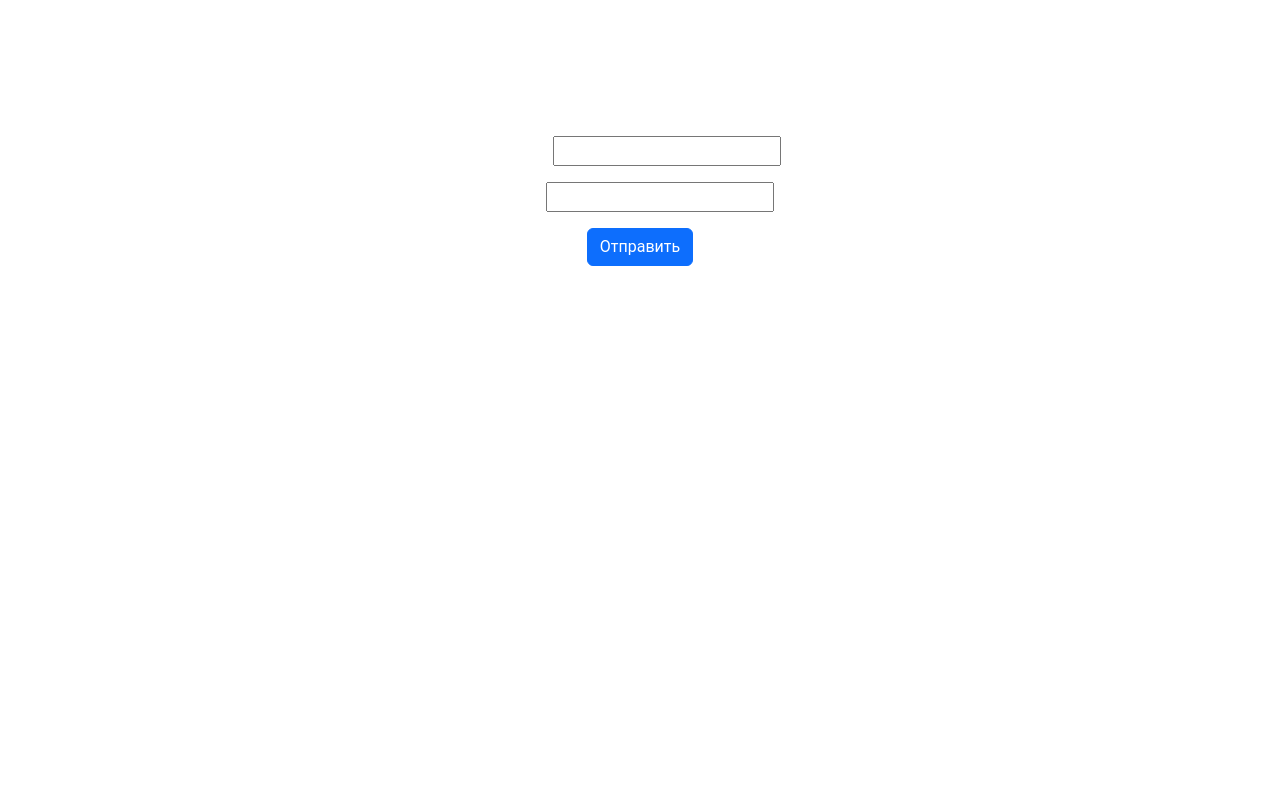
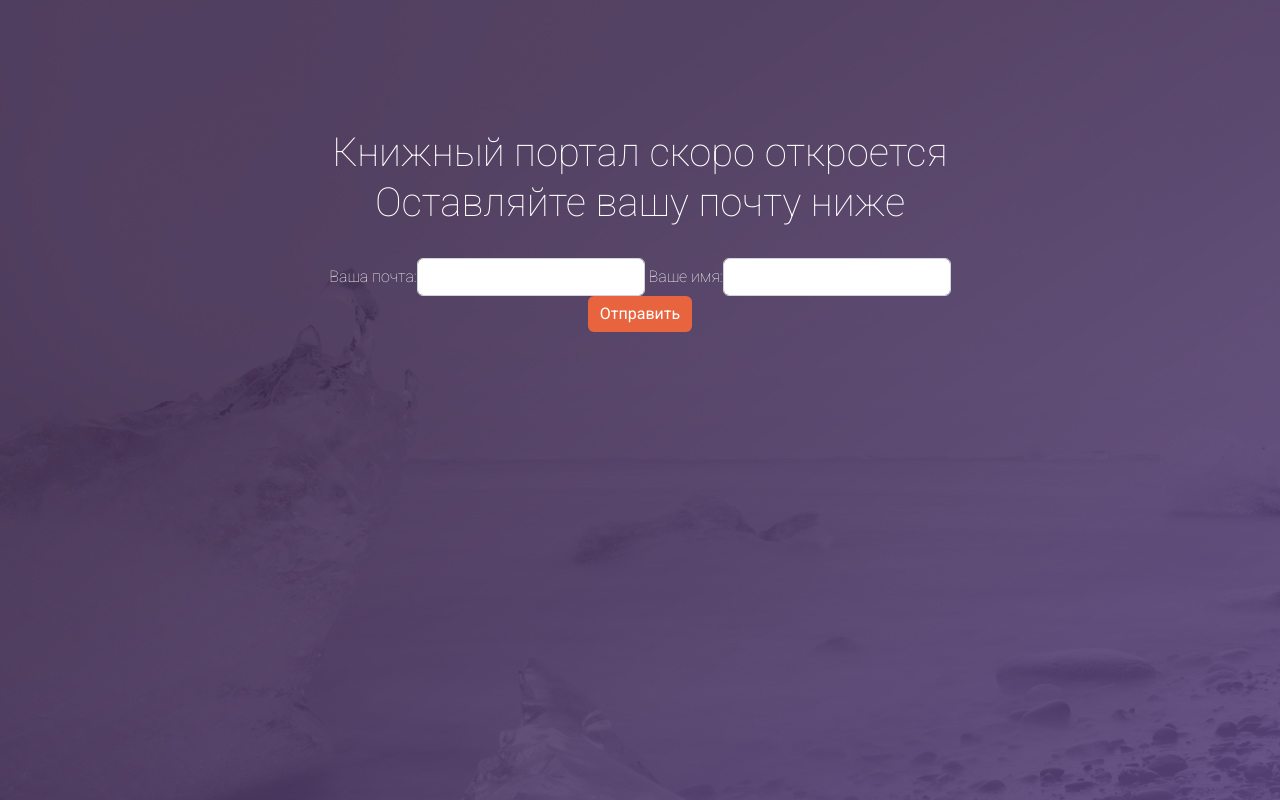
Before and after one commit to facetable-lab/msbooks, a Django app: page / in a window 1280 px wide. Run offline with Django 4.2, Linux system fonts and the light colour scheme.

Commit message:
Красивая форма

```diff
--- a/templates/msbooks_engine/index.html
+++ b/templates/msbooks_engine/index.html
@@ -1,6 +1,5 @@
+<!doctype html>
 {% load static %}
-
-<!doctype html>
 <html lang="ru">
 <head>
     <meta charset="utf-8">
@@ -13,19 +12,33 @@
           integrity="sha384-Zenh87qX5JnK2Jl0vWa8Ck2rdkQ2Bzep5IDxbcnCeuOxjzrPF/et3URy9Bv1WTRi" crossorigin="anonymous">
     <!-- Custom css -->
     <link rel="stylesheet" href="{% static 'main.css' %}">
+    <!-- Roboto font -->
+    <link rel="preconnect" href="https://fonts.googleapis.com">
+    <link rel="preconnect" href="https://fonts.gstatic.com" crossorigin>
+    <link href="https://fonts.googleapis.com/css2?family=Roboto:wght@100;400;700&display=swap" rel="stylesheet">
 </head>
 <body>
 
-
-<div class="container">
-    <div class="row">
-        <div class="col-lg-12 text-center text-soon">
-            <h1>Книжный портал скоро откроется</h1>
-            <h1>Оставляйте вашу почту ниже</h1>
-            <form action="" method="post" class="form-send-email"> {% csrf_token %}
-                {{ form.as_p }}
-                <button type="submit" class="btn btn-primary">Отправить</button>
-            </form>
+<div class="general-container">
+    <div class="container top-container">
+        <div class="row">
+            <div class="col-lg-8 offset-lg-2 text-soon text-center">
+                <h1>Книжный портал скоро откроется <br>
+                    Оставляйте вашу почту ниже</h1>
+                <form action="" method="post" class="form form-send-email "> {% csrf_token %}
+                    <div class="form-group align-middle" style="display: inline-block;">
+                        Ваша почта:<label>
+                            <input name="{{ form.email.name }}" class="form-control">
+                        </label>
+                    </div>
+                    <div class="form-group align-middle" style="display: inline-block;">
+                        Ваше имя:<label>
+                            <input name="{{ form.name.name }}" class="form-control">
+                        </label>
+                    </div>
+                    <button type="submit" class="btn btn-orange">Отправить</button>
+                </form>
+            </div>
         </div>
     </div>
 </div>
```
